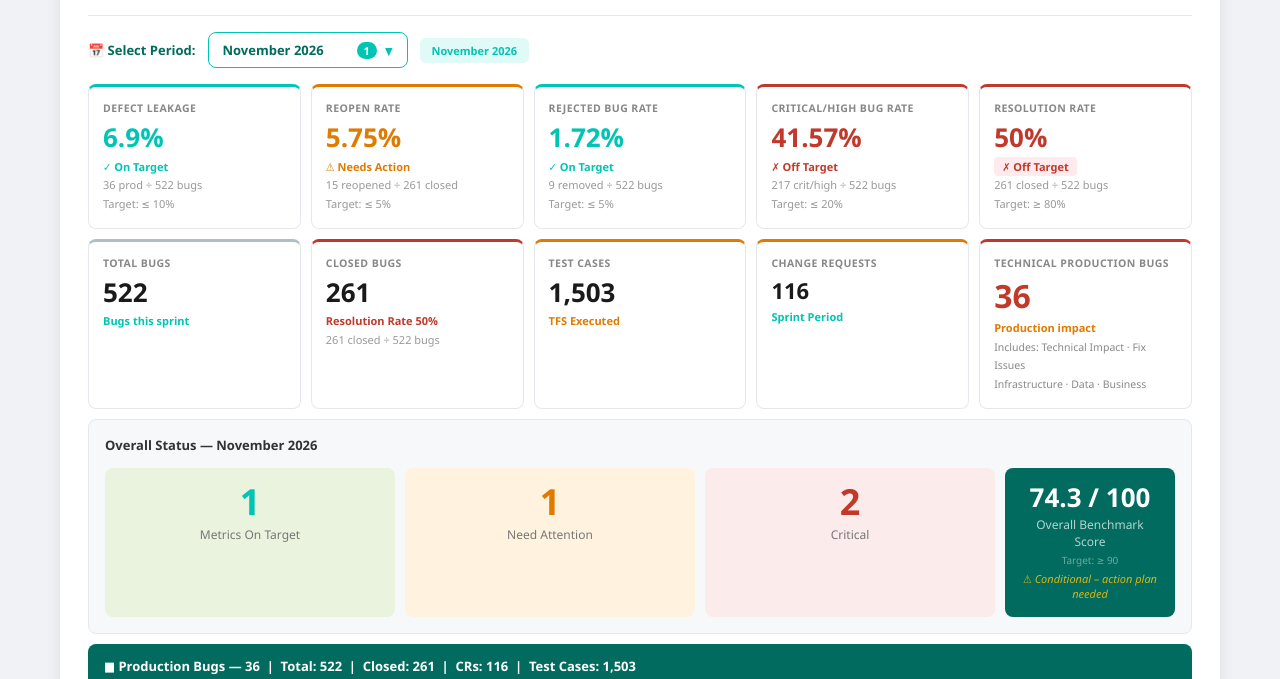
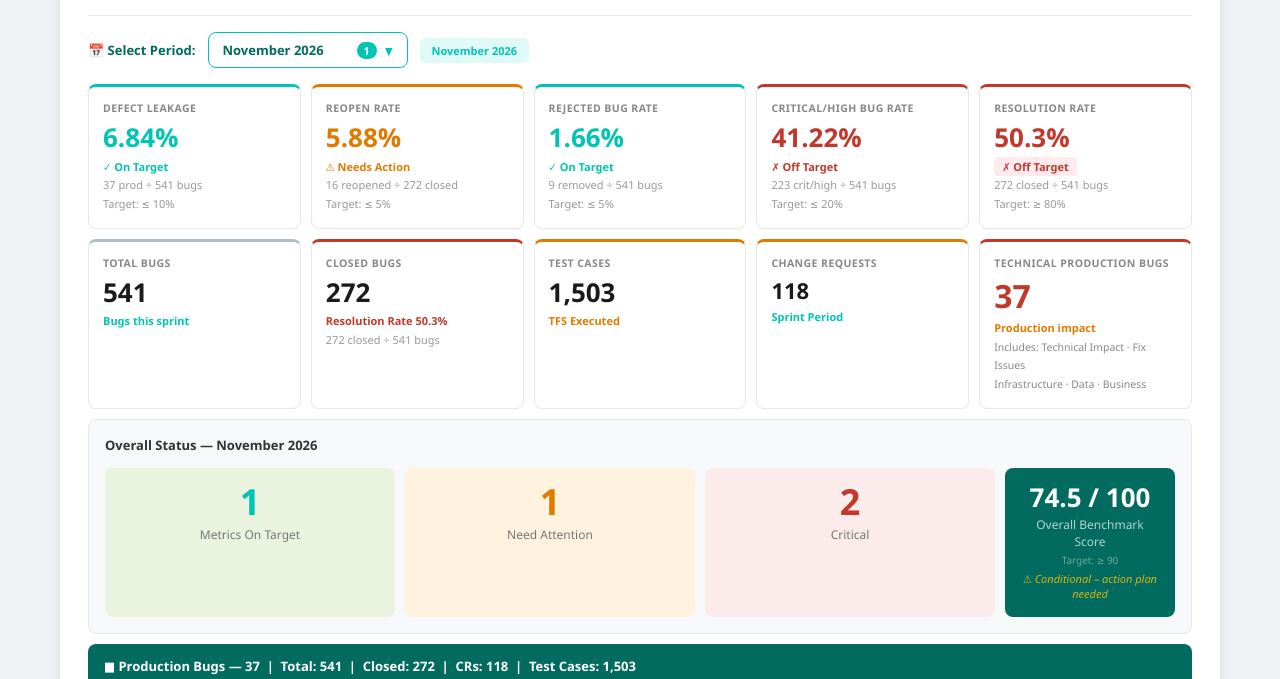
Before and after one commit to BaladyQC/KPI-Dashboard-Static, a plain HTML site: page index.html in a window 1280 px wide. Shown: the part 120-799 px from the top of the page. Drawn offline with nearby package versions, Linux system fonts and the light colour scheme.

Commit message:
Update index.html

```diff
--- a/index.html
+++ b/index.html
@@ -510,11 +510,11 @@ const KPI_DATA = {
   },
   nov2026: {
     label:'November 2026', title:'November 2026',
-    total:522, closed:261, crithigh:217, reopen:15,
-    rejected:9, prod:36, cr:116, tc:1503,
-    fix_issues:0, tech_impact:36,
-    dl_pct:6.9, rr_pct:5.75, ch_pct:41.57, rej_pct:1.72, res_pct:50,
-    qs:74.3, dpts:27.93, cpts:17.53, rpts:18.85, resPts:10,
+    total:541, closed:272, crithigh:223, reopen:16,
+    rejected:9, prod:37, cr:118, tc:1503,
+    fix_issues:0, tech_impact:37,
+    dl_pct:6.84, rr_pct:5.88, ch_pct:41.22, rej_pct:1.66, res_pct:50.3,
+    qs:74.5, dpts:27.95, cpts:17.63, rpts:18.82, resPts:10.06,
     analysis_by_prod:{}, analysis_total:0, analysis_status:'none',
     bugs_by_prod:{"ConstructionLicenses":92,"BaladyPlus":65,"BaladyOscars":1,"BaladyBusiness":17,"Technical-Operations-Team":1,"CommercialLicenses":35,"CraftLicense":4,"HealthCertificates":3,"EwaaAndTobacco":1,"Gamification":1,"PlanApproval":1,"ContractorClassification":7,"Nasseq":42,"Ekram":48,"SurveyReports":20,"LaborHousing":19,"StreetVendors":31,"MergeAndSplit":4,"TrainingPortal":32,"Integration":1,"UpdatingLandAndPlanning":3,"UrbanPlanningServices":7},
     rc_counts:{"UX":18,"Development-Balady":164,"Mobile":66,"Infrastructure":27,"GIS":5,"Development-Drupal":3,"Enhancement":22,"Integration-External":12,"Data":24,"Business":64,"Development-External":10,"Product Manager":11,"Integration":5,"Development-Pega":3,"Uncovered Scenario":1},
```
